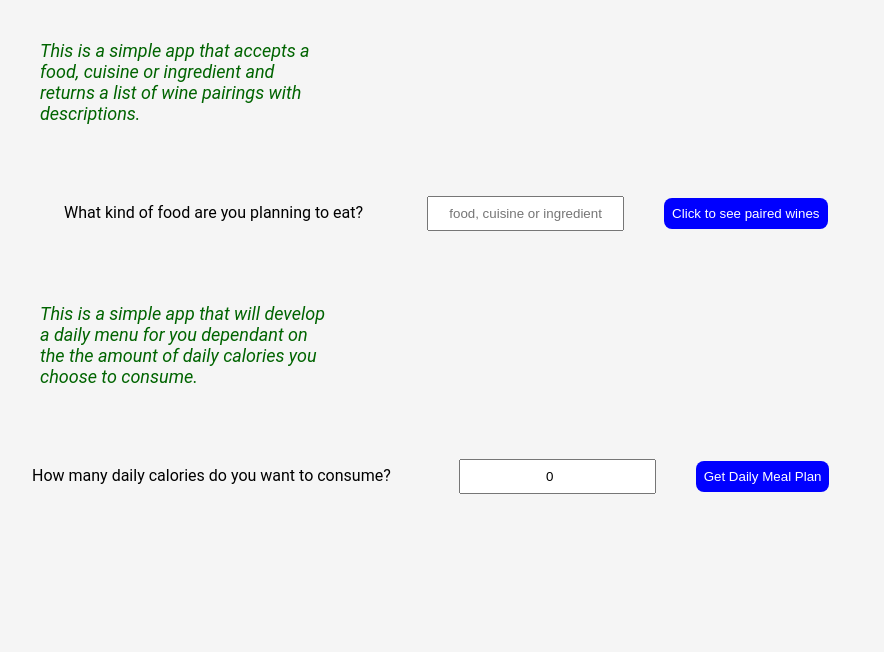
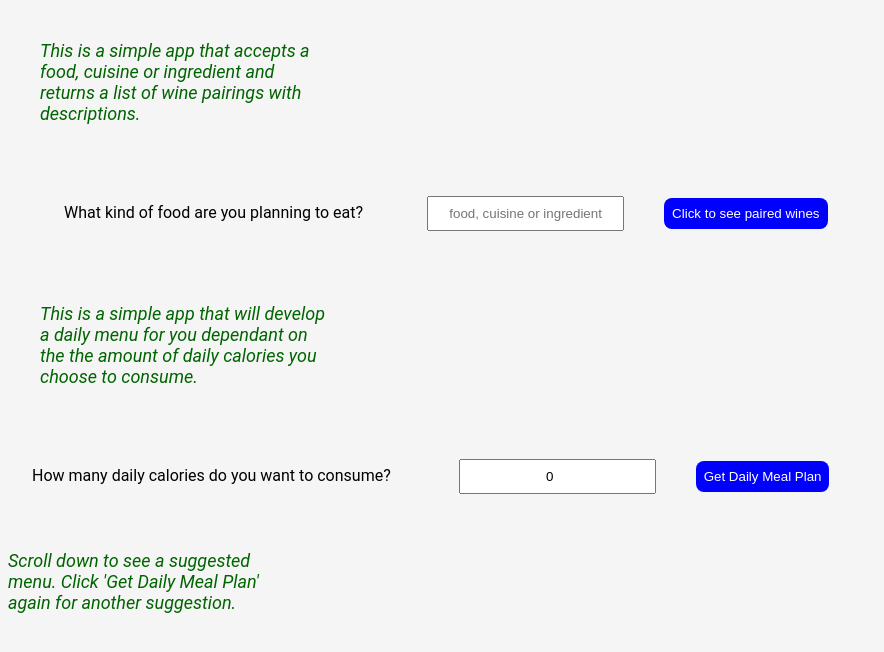
Before and after one commit to adamdasovich/spoonacular4, a React (Create React App) app: page / in a window 1280 px wide. Shown: the top 652 px of the page, without its empty margins (0-884 px from the left). Built offline with nearby package versions, Linux system fonts and the light colour scheme.

Commit message:
added more info

```diff
--- a/src/App.js
+++ b/src/App.js
@@ -65,8 +65,10 @@ const App = () => {
 						value={calories}
 						onChange={handleCalorieChange} />
 					<button onClick={getMealData}>Get Daily Meal Plan</button>
-
 				</section>
+				<p>Scroll down to see a suggested menu.  Click 'Get Daily Meal Plan' again for
+					another suggestion.
+				</p>
 				{mealData && <MealList mealData={mealData} />}
 			</div>
 
```
